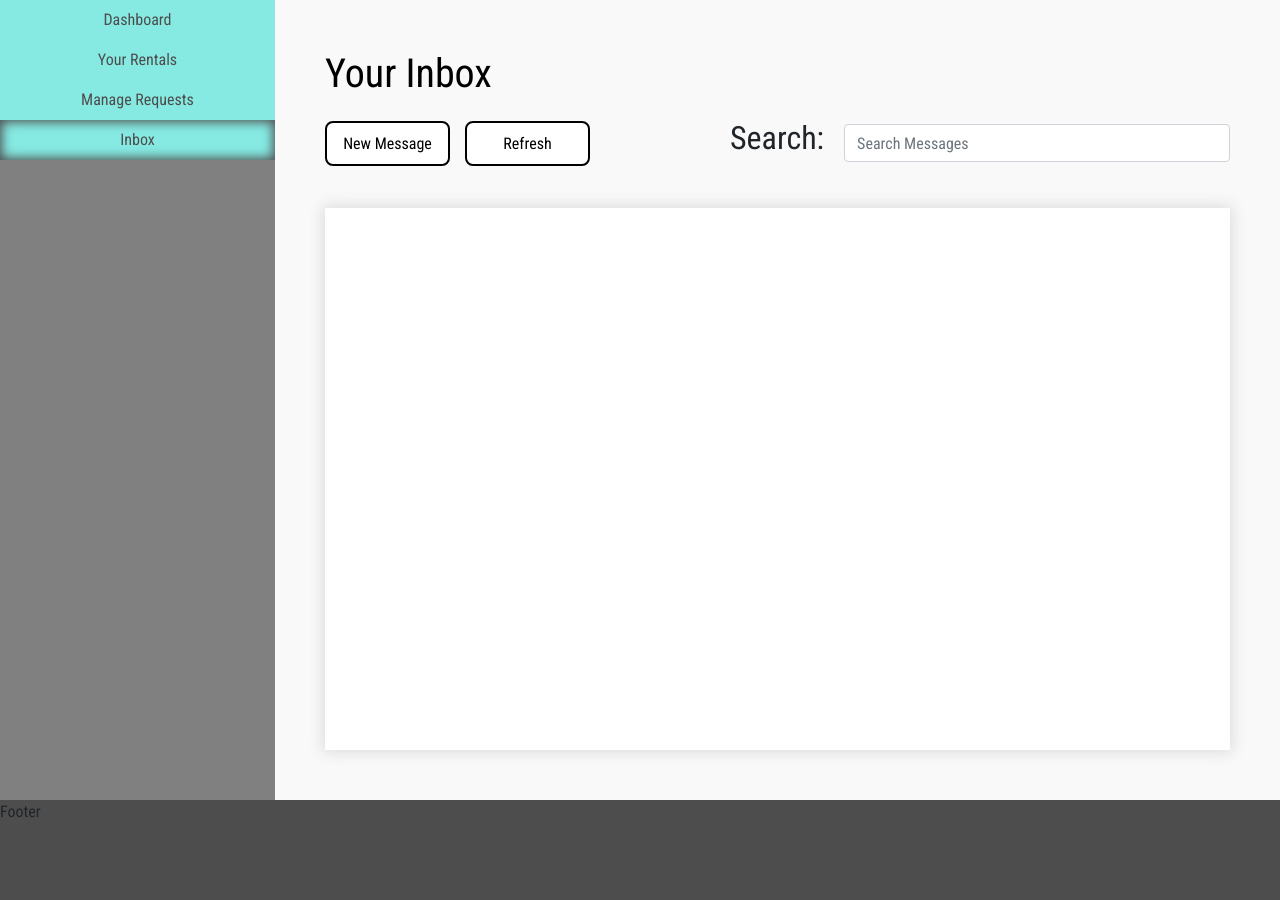
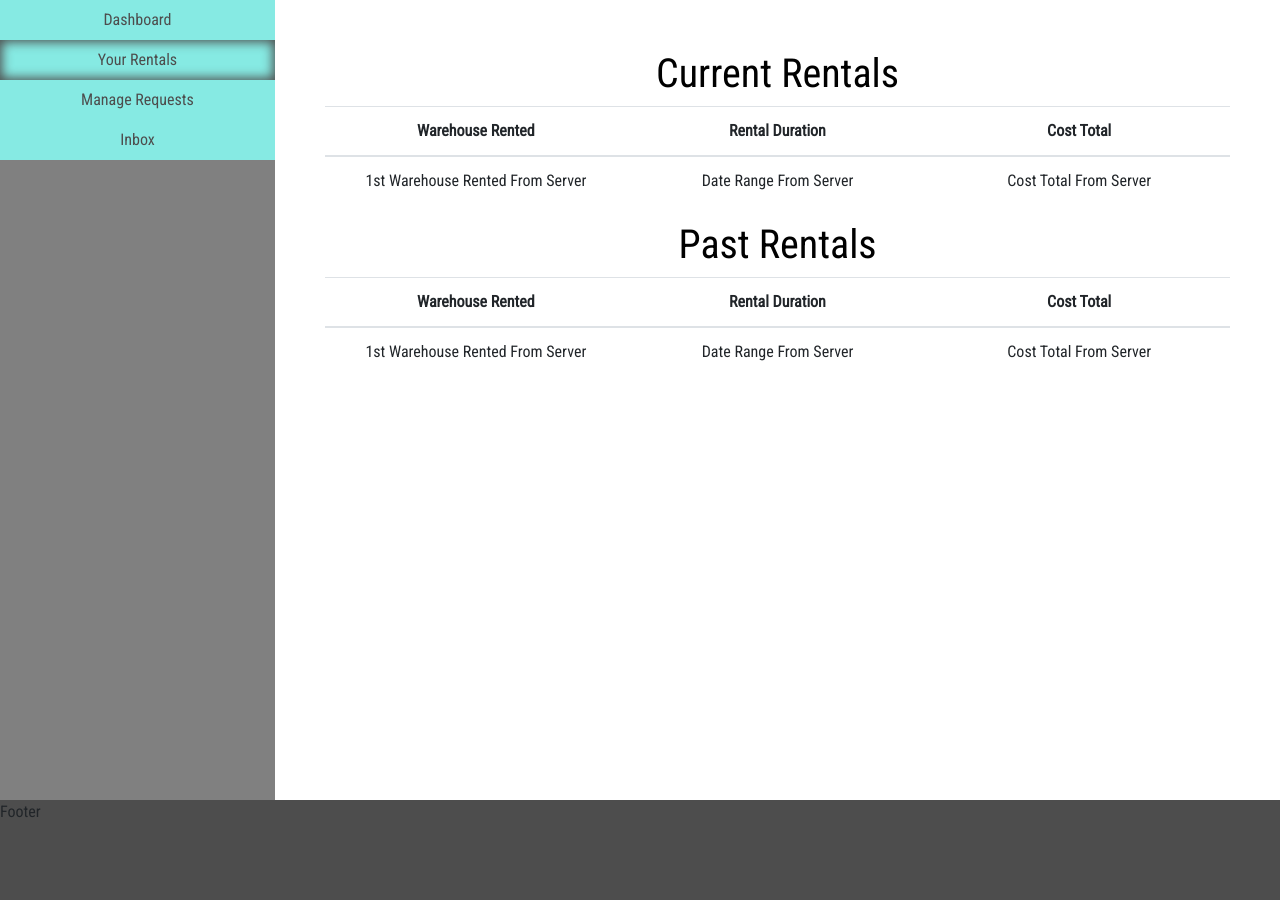
Before and after one commit to delta97/WhereHouse, a PHP site: page /lessee/tester.html in a window 1280 px wide. Shown: the part 75-975 px from the top of the page. Run offline with PHP 8.4, Linux system fonts and the light colour scheme.

Commit message:
changes to cards on dashboard for lessees as well as to column sizes for table in rentals page

```diff
--- a/index.php
+++ b/index.php
@@ -2,6 +2,8 @@
 <!DOCTYPE html>
 <html>
 	<head>
+		<link rel="preload" href="./images/warehouse2.jpeg">
+
 		<!-- Righteous Font -->
 		<link href="https://fonts.googleapis.com/css?family=Righteous" rel="stylesheet">
 		<!-- Roboto Font -->
--- a/lessee/dashboard.php
+++ b/lessee/dashboard.php
@@ -81,7 +81,7 @@
 						</div>
 					</div>
 					<div id="personalized-search" class="dashboard-tile dashboard-tile-clickable">
-						<div class="dashboard-tile-header">Warehouse Search Tailored to You!</div>
+						<div class="dashboard-tile-header">Warehouse Search Tailored For You!</div>
 						<div class="dashboard-tile-content">
 							<div class="personalized-search-results">Result 1</div>
 						</div>
@@ -211,7 +211,7 @@
 							</form>
 						</div>
 						<div class="modal-footer">
-								<button type="button" class="btn btn-submit">Submit</button>
+								<button type="button" class="btn btn-submit" onclick="../../PHP/edit_userinfo_lessee.php">Submit</button>
 								<button type="button" class="btn btn-close" data-dismiss="modal">Close</button>
 							</div>
 					</div>
--- a/lessee/tester.html
+++ b/lessee/tester.html
@@ -24,16 +24,13 @@
 
 		<!-- Link to the style sheet -->
 		<link rel="stylesheet" href="../style.css">
-
-		<!-- javascript click functions -->
-		<script src="../javascript/click_functions.js"></script>
 	</head>
 	<body>
 		<div class="flexbox-wrapper">
 			<div class="header">
 				<div class="flex-logo">
 					<span><a href="../index.php"><img class="logo" src="../images/logo.png"></a></span>
-					<span class="logo-text"><a href="index.php">WhereHouse</a></span>
+					<span class="logo-text"><a href="../index.php">WhereHouse</a></span>
 				</div>
 				<div class="flex-logo">
 					<span class="header-username">Doe, John</span>
@@ -45,97 +42,138 @@
 					<div id="dashboard-btn" class="sidebar-btn">
 						<span class="sidebar-btn-text">Dashboard</span>
 					</div>
-					<div id="rentals-btn" class="sidebar-btn">
+					<div id="rentals-btn" class="sidebar-btn active-btn">
 						<span class="sidebar-btn-text">Your Rentals</span>
 					</div>
 					<div id="requests-btn" class="sidebar-btn">
 						<span class="sidebar-btn-text">Manage Requests</span>
 					</div>
-					<div id="inbox-btn" class="sidebar-btn active-btn">
+					<div id="inbox-btn" class="sidebar-btn">
 						<span class="sidebar-btn-text">Inbox</span>
 					</div>
 				</div>
-				<div class="page-content-inbox">
-					<div class="inbox-header">
-						<h1>Your Inbox</h1>
+				<div class="page-content">
+					<div class="current-rentals">
+						<h1 style="text-align: center;">Current Rentals</h1>
+						<table id="current-rentals-table" class="table">
+							<thead>
+								<tr>
+									<th style="width: 25%" class="text-center" scope="col">
+										Warehouse Rented
+									</th>
+									<th style="width: 25%" class="text-center" scope="col">
+										Rental Duration
+									</th>
+									<th style="width: 25%" class="text-center" scope="col">
+										Cost Total
+									</th>
+								</tr>
+							</thead>
+							<tbody>
+								<tr>
+									<td style="width: 25%" class="text-center">
+										1st Warehouse Rented From Server
+									</td>
+									<td style="width: 25%" class="text-center">
+										Date Range From Server
+									</td>
+									<td style="width: 25%" class="text-center">
+										Cost Total From Server
+									</td>
+								</tr>
+							</tbody>
+						</table>
+
+
 					</div>
-					<div class="inbox-navbar">
-						<div class="inbox-buttons">
-							<div id="new-message-btn" class="inbox-btn" data-toggle="modal" data-target="#new-message-modal">
-								<span class="inbox-btn-text">New Message</span>
-							</div>
-							<div id="refresh-btn" class="inbox-btn">
-								<span class="inbox-btn-text">Refresh</span>
-							</div>
-						</div>
-						<div class="inbox-search">
-							<form class="inbox-search-flex" id="inbox-search" name="inbox-search" method="get">
-								<label for="inbox-search-box"><h2 class="search-label">Search: </h2></label>
-								<input type="text" class="form-control" name="inbox-search-box"" id="inbox-search-box" placeholder="Search Messages">
-							</form>
-						</div>
+
+					<!-- <?php
+						//query the open rental contracts
+						//if query returns number of results equal to zero then do the following:
+
+						//echo "Oh no, you don't have any current rentals! You can fix that by searching for a warehouse to rent on our <a href="searchpage.html">search page</a>."
+					?> -->
+					<div class="past-rentals">
+						<h1 style="text-align: center;">Past Rentals</h1>
+						<table id="past-rentals-table" class="table">
+							<thead>
+								<tr>
+									<th style="width: 25%" class="text-center" scope="col">
+										Warehouse Rented
+									</th>
+									<th style="width: 25%" class="text-center" scope="col">
+										Rental Duration
+									</th>
+									<th style="width: 25%" class="text-center" scope="col">
+										Cost Total
+									</th>
+								</tr>
+							</thead>
+							<tbody>
+								<tr>
+									<td style="width: 25%" class="text-center">
+										1st Warehouse Rented From Server
+									</td>
+									<td style="width: 25%" class="text-center">
+										Date Range From Server
+									</td>
+									<td style="width: 25%" class="text-center">
+										Cost Total From Server
+									</td>
+								</tr>
+							</tbody>
+						</table>
 					</div>
-					<div class="inbox-flex">
-						<div class="inbox">
-							<table>
-							</table>
-						</div>
-					</div>
+					<!-- <?php
+						//query the history of the user for ALL rentals over time
+						//display results in a table
+
+						//on click for each result, toggle a modal that displays the information surrounding a particular rental
+
+						//possible feature if there is time: add a print to pdf button that prints and downloads a pdf of the rental in question
+
+						//fields to include in modal: warehouse rented, duration, final cost, rating the user gave the warehouse, average rating for the warehouse, search for this result again button
+					?> -->
 				</div>
 			</div>
-			<!-- New Message Modal -->
-			<div class="modal fade" id="new-message-modal" tabindex="-1" role="dialog" aria-labelledby="new-message-modal" aria-hidden="true">
+			<div class="modal fade" id="edit-information-modal" tabindex="-1" role="dialog" aria-labelledby="edit-information-modal" aria-hidden="true">
 				<div class="modal-dialog modal-dialog-centered flex-center" role="document">
 					<div class="modal-content edit-info-modal">
 						<div class="modal-header">
-							<h4 class="modal-title" id="registration-modal-title">Edit Account Information</h4>
+							<h4 class="modal-title" id="registration-modal-title">Rental</h4>
 							<button type="button" class="close" data-dismiss="modal" aria-label="Close">
 								<span aria-hidden="true">&times;</span>
 							</button>
 						</div>
 						<div class="modal-body">
-							<form>
-								<div class="form-row form-spacing">
-									<div class="col">
-										<label for="message-recipient">Message Recipient:</label>
-										<input type="text" class="form-control" name="message-recipient" id="message-recipient" placeholder="Message Recipient">
-									</div>
-								</div>
-								<div class="form-row form-spacing">
-									<div class="col">
-										<label for="message-subject">Subject:</label>
-										<input type="text" class="form-control" name="message-subject" id="message-subject" placeholder="Subject">
-									</div>
-								</div>
-								<label for="message-body">Message:</label>
-								<textarea id="message-body" class="message-body form-control">
-								</textarea>
-							</form>
+
 						</div>
 						<div class="modal-footer">
-								<button type="button" class="btn btn-submit">Send</button>
+								<button type="button" class="btn btn-submit">Submit</button>
 								<button type="button" class="btn btn-close" data-dismiss="modal">Close</button>
 							</div>
 					</div>
 				</div>
+			</div>
+		</div>
 		</div>
 		<div class="footer">Footer</div>
 	</body>
 
 	<script type="text/javascript">
-		$("#dashboard-btn").click(function() {
+		$("#dashboard-btn").click(function(event) {
 			window.location = "dashboard.php";
 		});
-		$("#rentals-btn").click(function() {
+		$("#rentals-btn").click(function(event) {
 			window.location = "rentals.php";
 		});
-		$("#requests-btn").click(function() {
+		$("#requests-btn").click(function(event) {
 			window.location = "requests.php";
 		});
-		$("#inbox-btn").click(function() {
+		$("#inbox-btn").click(function(event) {
 			window.location = "inbox.php";
 		});
-		$(".logout-button").click(function() {
+		$(".logout-button").click(function(event) {
 			window.location = "../index.php";
 		});
 	</script>
--- a/style.css
+++ b/style.css
@@ -514,9 +514,11 @@ h1 {
 .dashboard-tile-header {
 	font-size: 25px;
 	text-align: center;
-	background-color: grey;
-	border-bottom: 2px solid black;
+	/*background-color: grey;*/
+	border-bottom: 1px solid grey;
 	border-radius: 2px;
+	padding-left: 15px;
+	padding-right: 15px;
 }
 .dashboard-tile-content {
 	display: flex;
@@ -530,12 +532,20 @@ h1 {
 .dashboard-tile {
 	display: flex;
 	flex-direction: column;
-	min-width: 300px;
+	min-width: 400px;
+	max-width: 400px;
+	min-height: 300px;
 	width: auto;
 	height: auto;
-	border: 3px solid black;
+
+	/*border: 3px solid black;
 	border-radius: 5px;
+	margin: 20px;*/
+	background-color: white;
 	margin: 20px;
+	align-self: center;
+	padding: 10px;
+	box-shadow: 0px 0px 24px 5px rgba(107,107,107,1);
 }
 
 .dashboard-tile-clickable {
@@ -548,6 +558,7 @@ h1 {
 	justify-content: center;
 	align-items: center;
 	text-align: center;
+	min-width: 100%;
 }
 .dashboard-tile-edit {
 	width: 100px;
@@ -569,6 +580,7 @@ h1 {
 
 .rented-warehouse {
 	border-bottom: 1px solid black;
+	min-width: 100%;
 }
 
 
```
Also changed, not shown: lessee/rentals.php (+12 -12 lines).
